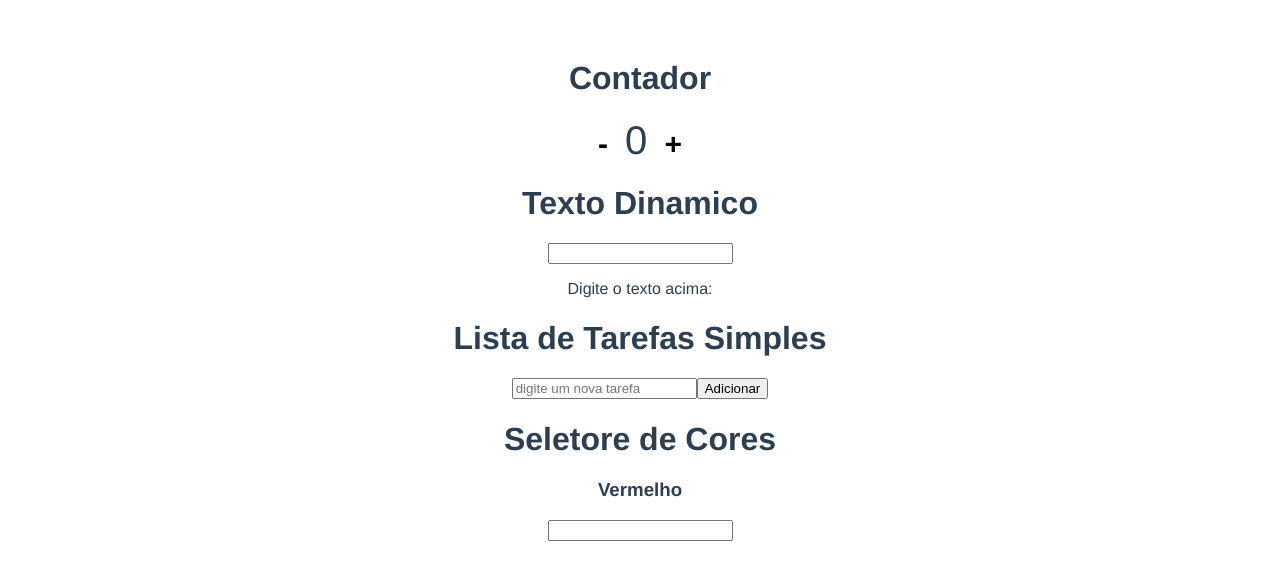
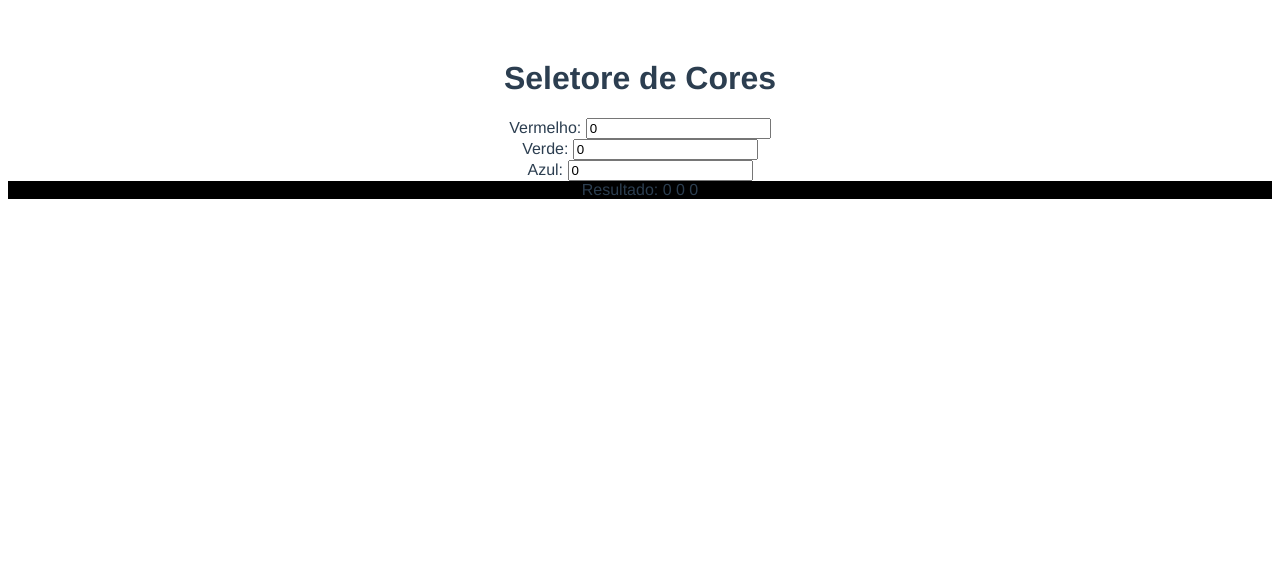
Before and after one commit to Ricardomjr-10/vuejspratica, a Vue app: page / in a window 1280 px wide. Shown: the top 580 px of the page. Built offline with nearby package versions, Linux system fonts and the light colour scheme.

Commit message:
seletor de cores

```diff
--- a/src/App.vue
+++ b/src/App.vue
@@ -1,22 +1,22 @@
 <template>
-  <ContadorTeste/>
+  <!-- <ContadorTeste/>
   <TextoDinaminco/>
-  <ListadeTarefas/>
+  <ListadeTarefas/> -->
   <SeletorCores/>
 </template>
 
 <script>
-import ContadorTeste from './components/ContadorTeste'
-import ListadeTarefas from './components/ListadeTarefas.vue';
+//import ContadorTeste from './components/ContadorTeste'
+//import ListadeTarefas from './components/ListadeTarefas.vue';
 import SeletorCores from './components/SeletorCores.vue';
-import TextoDinaminco from './components/TextoDinaminco.vue';
+//import TextoDinaminco from './components/TextoDinaminco.vue';
 
 export default {
   name: 'App',
   components: {
-    ContadorTeste,
-    TextoDinaminco,
-    ListadeTarefas,
+    // ContadorTeste,
+    // TextoDinaminco,
+    // ListadeTarefas,
     SeletorCores
   }
 }
--- a/src/components/SeletorCores.vue
+++ b/src/components/SeletorCores.vue
@@ -1,7 +1,30 @@
 <template>
     <div>
         <h1>Seletore de Cores</h1>
-        <h3>Vermelho</h3>
-        <input type="number">
+        <span>Vermelho: </span>
+        <input type="number" v-model.number="nVerm"> <br>
+        <span>Verde: </span>
+        <input type="number" v-model.number="nVerde"> <br>
+        <span>Azul: </span>
+        <input type="number" v-model.number="nAzul"> <br>
+
+        <div class="cor" :style="{backgroundColor: rgbColor}">Resultado:  {{ nVerm }} {{ nVerde }} {{ nAzul }}</div>
     </div>
 </template>
+    <script setup>
+import { computed, ref } from 'vue';
+
+    const nVerm = ref(0)
+    const nVerde = ref(0)
+    const nAzul = ref(0)
+
+    const rgbColor = computed(() => {
+        return `rgb(${nVerm.value},${nVerde.value},${nAzul.value})`
+    })
+   </script>
+
+<style scoped>
+
+
+
+</style>
```
